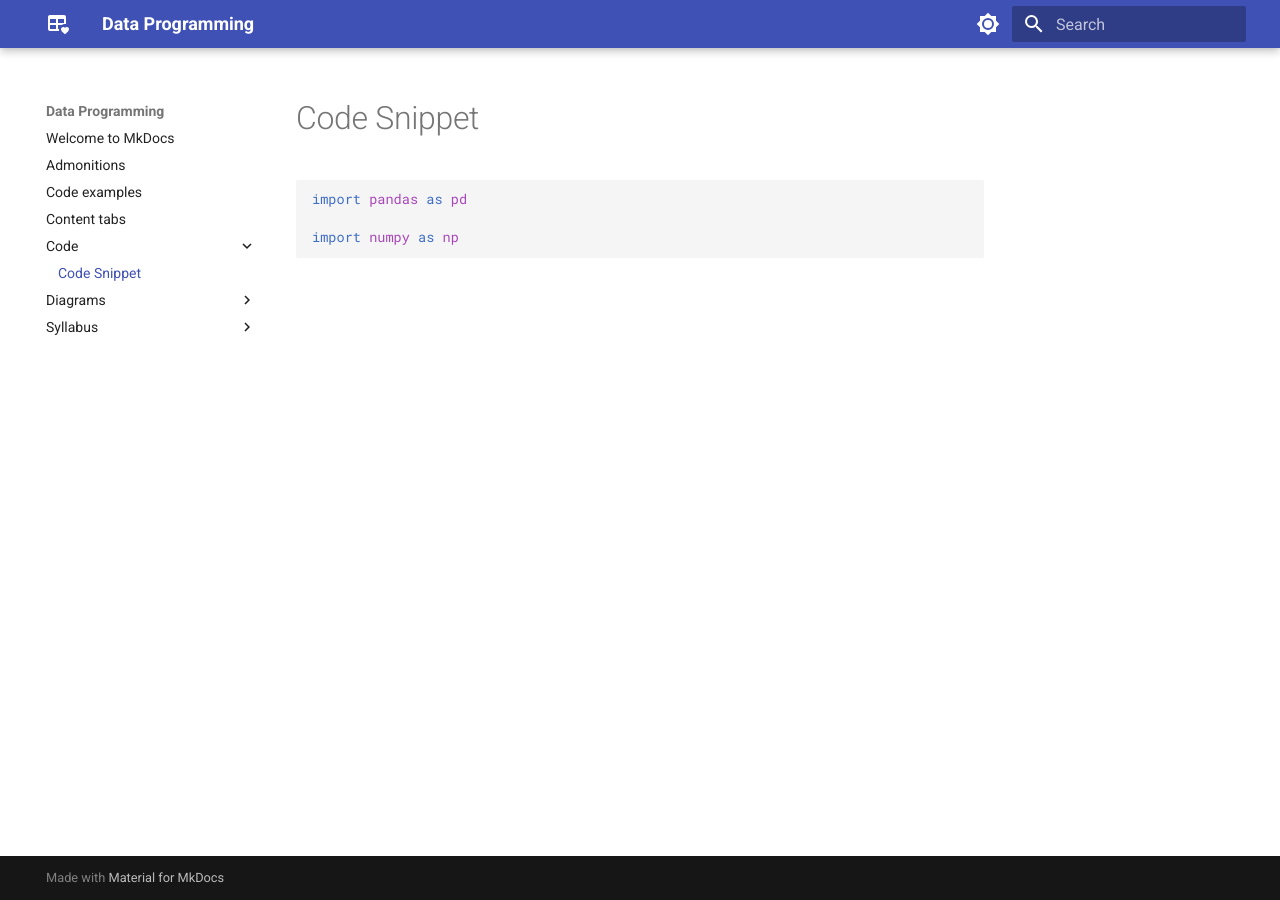
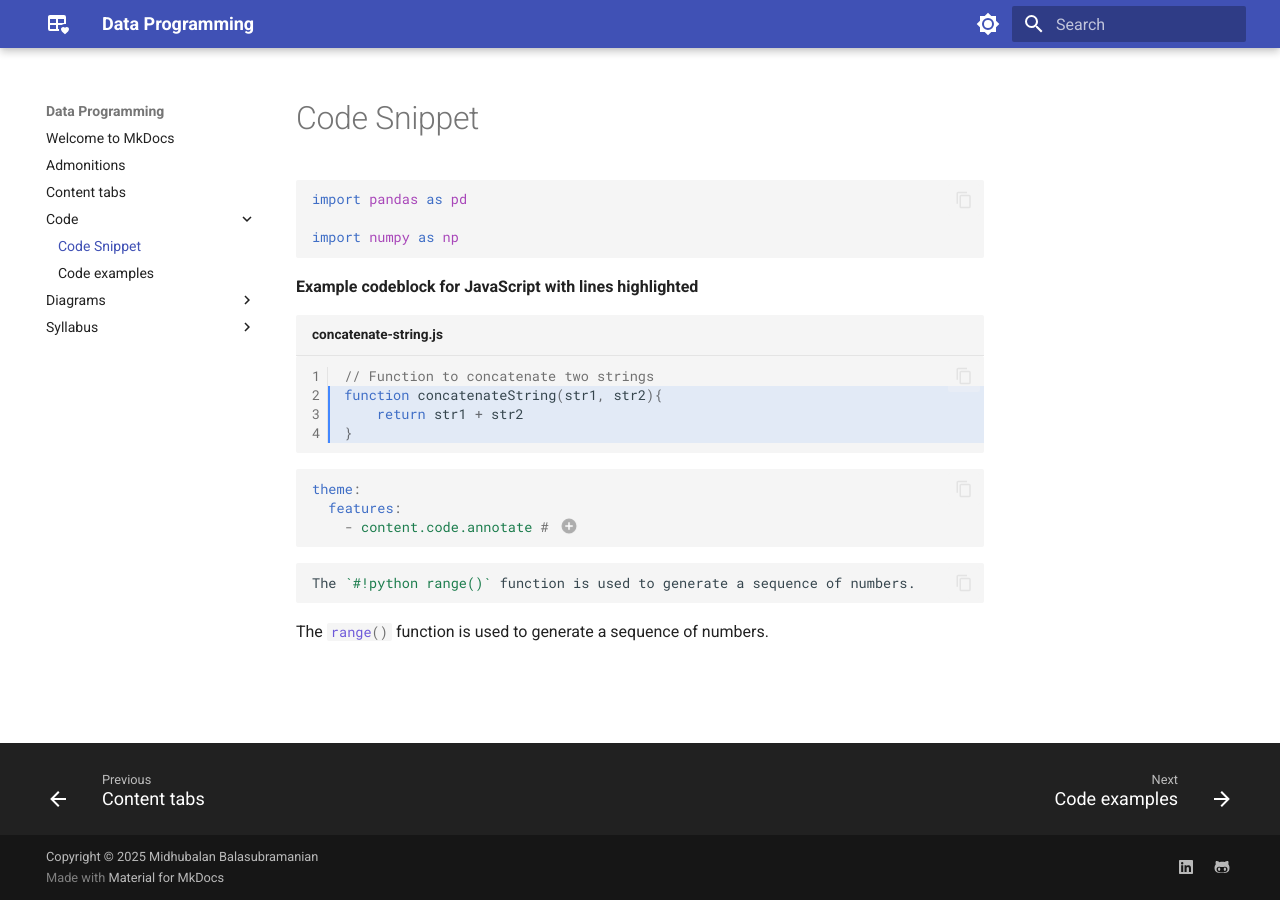
Before and after one commit to dataprogpy/dataprogpy.github.io, an MkDocs documentation site: the page built from docs/code/index.md, in a window 1280 px wide. Built offline with MkDocs 1.6.1 and Material for MkDocs 9.7.7, drawn with Linux system fonts in a browser that asks for light colours; emoji names are drawn with the system emoji font.

Commit message:
Update site config

````diff
--- a/docs/code/index.md
+++ b/docs/code/index.md
@@ -5,3 +5,28 @@ import pandas as pd
 
 import numpy as np
 ```
+
+**Example codeblock for JavaScript with lines highlighted**
+
+```js title="concatenate-string.js" linenums="1" hl_lines="2-4"
+// Function to concatenate two strings
+function concatenateString(str1, str2){
+    return str1 + str2
+}
+```
+
+``` yaml
+theme:
+  features:
+    - content.code.annotate # (1)
+```
+
+1.  :man_raising_hand: I'm a code annotation! I can contain `code`, __formatted
+    text__, images, ... basically anything that can be written in Markdown.
+
+
+```md
+The `#!python range()` function is used to generate a sequence of numbers.
+```
+
+The `#!python range()` function is used to generate a sequence of numbers.
--- a/mkdocs.yml
+++ b/mkdocs.yml
@@ -8,6 +8,22 @@ theme:
   icon:
     logo: material/table-heart
   favicon: assets/images/dataset_24dp_1F1F1F.png
+  features:
+    - content.code.copy
+    - content.code.annotate
+    - content.tooltips
+    - navigation.footer
+
+copyright: Copyright &copy; 2025 Midhubalan Balasubramanian
+
+extra:
+  generator: true
+  social:
+    - icon: fontawesome/brands/linkedin
+      link: https://linkedin.com/in/midhubalan
+    - icon: fontawesome/brands/github-alt
+      link: https://github.com/midhubalan
+
   palette:
     # Palette toggle for light mode
     - scheme: default
@@ -26,6 +42,7 @@ theme:
         #accent: indigo
 
 markdown_extensions:
+  - abbr
   - attr_list
 # Emoji config
   - pymdownx.emoji:
@@ -44,4 +61,8 @@ markdown_extensions:
       pygments_lang_class: true
   - pymdownx.inlinehilite
   - pymdownx.snippets
-  # - pymdownx.superfences
+  # Tabbed content
+  - pymdownx.tabbed:
+      alternate_style: true
+  - admonition
+  - pymdownx.details
````
Also changed, not shown: docs/admonitions.md (+1 -1 lines), docs/code/code-examples.md (renamed from docs/code-examples.md).
